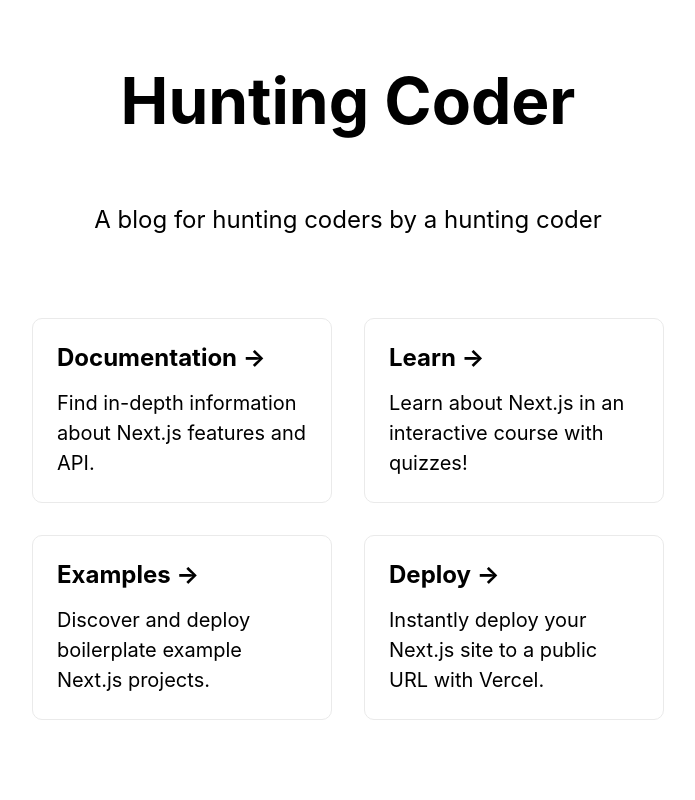
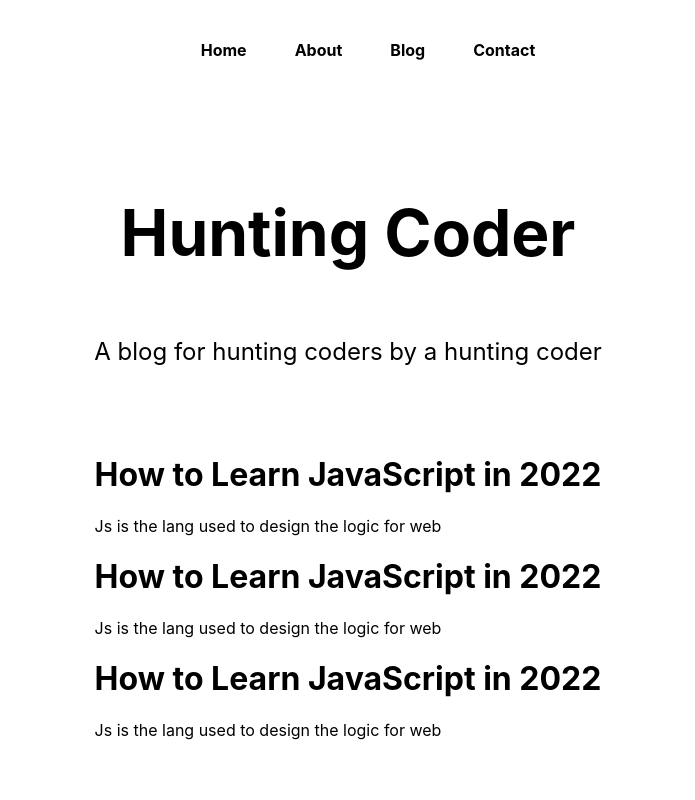
Before and after one commit to jasmeets-6575/learning-nextjs, a Next.js app in the folder by-code-with-harry/project1/: page / in a window 1280 px wide. Shown: the top 800 px of the page, without its empty margins (292-987 px from the left). Built offline with nearby package versions, Linux system fonts and the light colour scheme.

Commit message:
setting nav

```diff
--- a/by-code-with-harry/project1/pages/index.js
+++ b/by-code-with-harry/project1/pages/index.js
@@ -11,8 +11,15 @@ export default function Home() {
         <meta name="description" content="Generated by create next app" />
         <link rel="icon" href="/favicon.ico" />
       </Head>
-      <Script src="/sc.js" strategy="lazyOnload"></Script>
 
+      <nav className={styles.mainnav}>
+        <ul>
+          <li>Home</li>
+          <li>About</li>
+          <li>Blog</li>
+          <li>Contact</li>
+        </ul>
+      </nav>
       <main className={styles.main}>
         <h1 className={styles.title}>Hunting Coder</h1>
 
@@ -20,34 +27,19 @@ export default function Home() {
           A blog for hunting coders by a hunting coder
         </p>
 
-        <div className={styles.grid}>
-          <a href="https://nextjs.org/docs" className={styles.card}>
-            <h2>Documentation &rarr;</h2>
-            <p>Find in-depth information about Next.js features and API.</p>
-          </a>
-
-          <a href="https://nextjs.org/learn" className={styles.card}>
-            <h2>Learn &rarr;</h2>
-            <p>Learn about Next.js in an interactive course with quizzes!</p>
-          </a>
-
-          <a
-            href="https://github.com/vercel/next.js/tree/canary/examples"
-            className={styles.card}
-          >
-            <h2>Examples &rarr;</h2>
-            <p>Discover and deploy boilerplate example Next.js projects.</p>
-          </a>
-
-          <a
-            href="https://vercel.com/new?utm_source=create-next-app&utm_medium=default-template&utm_campaign=create-next-app"
-            className={styles.card}
-          >
-            <h2>Deploy &rarr;</h2>
-            <p>
-              Instantly deploy your Next.js site to a public URL with Vercel.
-            </p>
-          </a>
+        <div className="blogs">
+          <div className="blogItem">
+            <h1>How to Learn JavaScript in 2022</h1>
+            <p>Js is the lang used to design the logic for web</p>
+          </div>
+          <div className="blogItem">
+            <h1>How to Learn JavaScript in 2022</h1>
+            <p>Js is the lang used to design the logic for web</p>
+          </div>
+          <div className="blogItem">
+            <h1>How to Learn JavaScript in 2022</h1>
+            <p>Js is the lang used to design the logic for web</p>
+          </div>
         </div>
       </main>
 
--- a/by-code-with-harry/project1/styles/Home.module.css
+++ b/by-code-with-harry/project1/styles/Home.module.css
@@ -4,7 +4,7 @@
 
 .main {
   min-height: 100vh;
-  padding: 4rem 0;
+  padding: 2rem 0;
   flex: 1;
   display: flex;
   flex-direction: column;
@@ -127,3 +127,15 @@
     filter: invert(1);
   }
 }
+
+.mainnav ul {
+  display: flex;
+  justify-content: center;
+  margin-top: 40px;
+}
+
+.mainnav ul li {
+  margin: 0 24px;
+  list-style: none;
+  font-weight: bold;
+}
```
